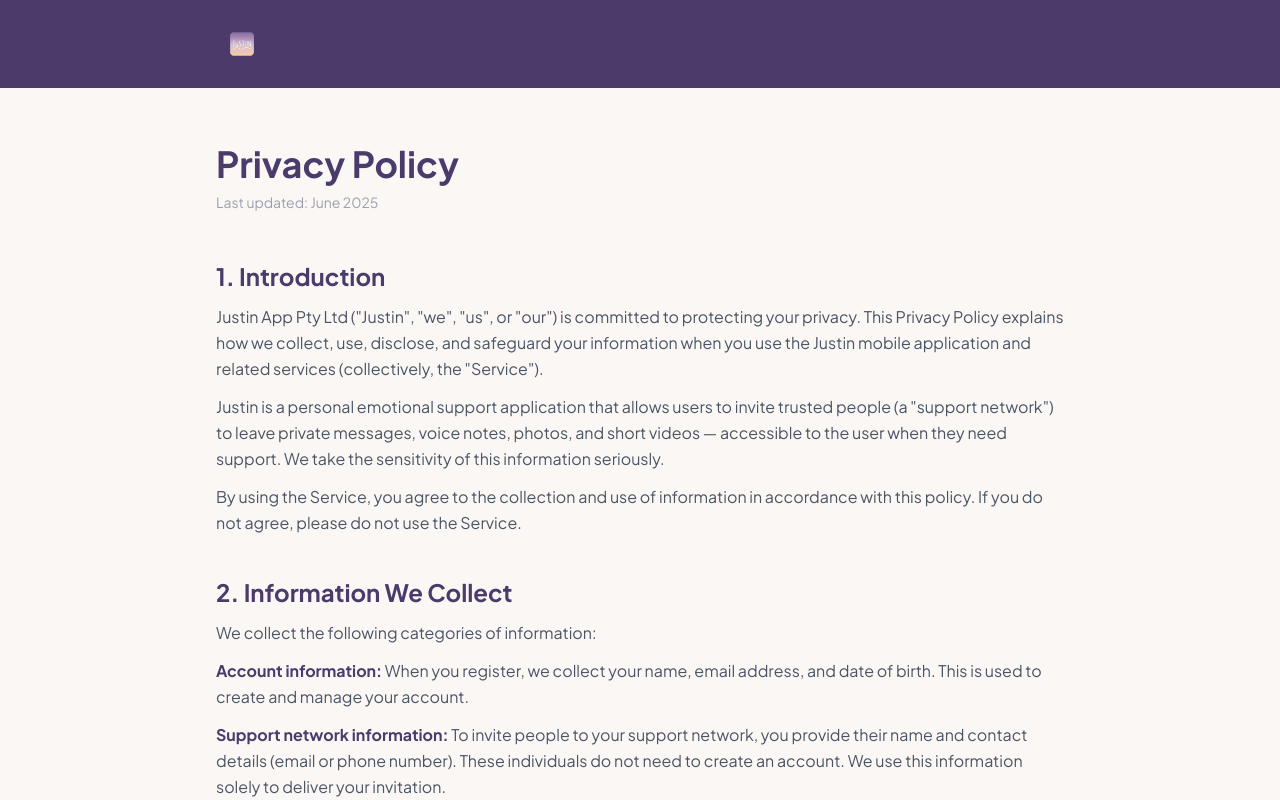
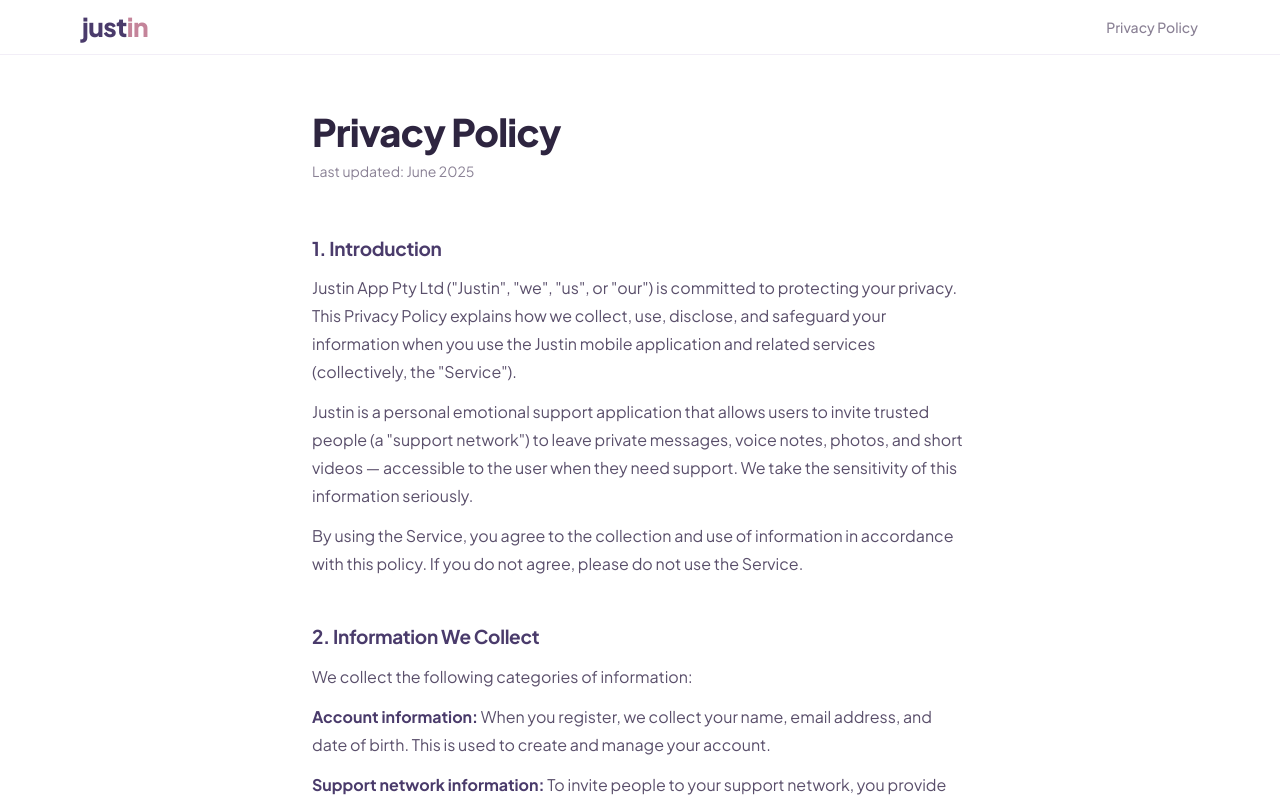
Before and after one commit to JUSTINAPP/justin-website, a Next.js app: page /privacy in a window 1280 px wide. Shown: the top 800 px of the page. Built offline with nearby package versions, Linux system fonts and the light colour scheme.

Commit message:
Update /privacy and /terms to match current site design

```diff
--- a/app/privacy/page.tsx
+++ b/app/privacy/page.tsx
@@ -1,5 +1,4 @@
 import type { Metadata } from 'next';
-import Image from 'next/image';
 import Link from 'next/link';
 
 export const metadata: Metadata = {
@@ -8,33 +7,68 @@ export const metadata: Metadata = {
 
 function Section({ title, children }: { title: string; children: React.ReactNode }) {
   return (
-    <section className="mb-10">
-      <h2 className="font-nunito font-bold text-2xl text-brand-deep mb-3">{title}</h2>
-      <div className="text-gray-600 leading-relaxed space-y-3">{children}</div>
+    <section style={{ marginBottom: 44 }}>
+      <h2
+        style={{
+          fontSize: 19,
+          fontWeight: 700,
+          color: '#4A3B6B',
+          letterSpacing: '-0.3px',
+          margin: '0 0 12px',
+        }}
+      >
+        {title}
+      </h2>
+      <div style={{ color: '#5a4f6b', lineHeight: 1.75, display: 'flex', flexDirection: 'column', gap: 12 }}>
+        {children}
+      </div>
     </section>
   );
 }
 
 export default function PrivacyPage() {
   return (
-    <div className="min-h-screen bg-brand-light">
-      <header className="bg-brand-deep px-6 py-4">
-        <div className="max-w-4xl mx-auto">
-          <Link href="/">
-            <Image
-              src="/assets/justin-logo-no-background.png"
-              alt="Justin — Home"
-              width={160}
-              height={56}
-              className="h-14 w-auto object-contain"
-            />
-          </Link>
+    <div style={{ minHeight: '100vh', background: 'white' }}>
+
+      {/* ── Header — matches Nav ── */}
+      <header
+        style={{
+          position: 'sticky',
+          top: 0,
+          zIndex: 50,
+          background: 'rgba(255,255,255,0.92)',
+          backdropFilter: 'blur(12px)',
+          WebkitBackdropFilter: 'blur(12px)',
+          borderBottom: '1px solid #f2eef7',
+        }}
+      >
+        <div className="wrap flex items-center justify-between py-3.5">
+          <a
+            href="/"
+            style={{ fontWeight: 800, fontSize: 26, letterSpacing: '-0.5px', textDecoration: 'none', lineHeight: 1 }}
+          >
+            <span style={{ color: '#4A3B6B' }}>just</span>
+            <span style={{ color: '#C4849A' }}>in</span>
+          </a>
+          <span style={{ fontSize: 14, fontWeight: 500, color: '#8a8195' }}>Privacy Policy</span>
         </div>
       </header>
 
-      <main className="max-w-4xl mx-auto px-6 py-14">
-        <h1 className="font-nunito font-bold text-4xl text-brand-deep mb-2">Privacy Policy</h1>
-        <p className="text-gray-400 text-sm mb-12">Last updated: June 2025</p>
+      {/* ── Content ── */}
+      <main style={{ maxWidth: 720, margin: '0 auto', padding: '56px 32px 96px' }}>
+        <h1
+          style={{
+            fontSize: 'clamp(28px, 4vw, 38px)',
+            fontWeight: 800,
+            letterSpacing: '-0.8px',
+            color: '#2e2540',
+            margin: '0 0 8px',
+            lineHeight: 1.1,
+          }}
+        >
+          Privacy Policy
+        </h1>
+        <p style={{ fontSize: 14, color: '#8a8195', margin: '0 0 52px' }}>Last updated: June 2025</p>
 
         <Section title="1. Introduction">
           <p>
@@ -58,29 +92,29 @@ export default function PrivacyPage() {
         <Section title="2. Information We Collect">
           <p>We collect the following categories of information:</p>
           <p>
-            <strong className="text-brand-deep">Account information:</strong> When you register,
+            <strong style={{ color: '#4A3B6B' }}>Account information:</strong> When you register,
             we collect your name, email address, and date of birth. This is used to create and
             manage your account.
           </p>
           <p>
-            <strong className="text-brand-deep">Support network information:</strong> To invite
+            <strong style={{ color: '#4A3B6B' }}>Support network information:</strong> To invite
             people to your support network, you provide their name and contact details (email or
             phone number). These individuals do not need to create an account. We use this
             information solely to deliver your invitation.
           </p>
           <p>
-            <strong className="text-brand-deep">User-generated content:</strong> Voice notes,
+            <strong style={{ color: '#4A3B6B' }}>User-generated content:</strong> Voice notes,
             photographs, short videos, and text messages uploaded by your support network members
             on your behalf are stored on our servers and associated with your account.
           </p>
           <p>
-            <strong className="text-brand-deep">Usage data:</strong> We may collect anonymised
+            <strong style={{ color: '#4A3B6B' }}>Usage data:</strong> We may collect anonymised
             information about how you interact with the Service (e.g., which features you use,
             session duration) to improve the app. This data cannot be used to identify you
             individually.
           </p>
           <p>
-            <strong className="text-brand-deep">Device information:</strong> We collect your
+            <strong style={{ color: '#4A3B6B' }}>Device information:</strong> We collect your
             device type, operating system version, and push notification token to deliver
             notifications and ensure compatibility.
           </p>
@@ -231,7 +265,7 @@ export default function PrivacyPage() {
             privacy practices, please contact us:
           </p>
           <p>
-            <strong className="text-brand-deep">Justin App Pty Ltd</strong>
+            <strong style={{ color: '#2e2540' }}>Justin App Pty Ltd</strong>
             <br />
             Email:{' '}
             <a href="mailto:hello@justinapp.com.au" className="text-brand-purple hover:underline">
@@ -247,14 +281,31 @@ export default function PrivacyPage() {
         </Section>
       </main>
 
-      <footer className="bg-brand-deep py-8 px-6 text-center">
-        <p className="text-white/30 text-sm">© 2025 Justin App. All rights reserved.</p>
-        <div className="flex justify-center gap-6 mt-2 text-white/40 text-sm">
-          <Link href="/privacy" className="hover:text-white/70 transition-colors">Privacy Policy</Link>
-          <span>·</span>
-          <Link href="/terms" className="hover:text-white/70 transition-colors">Terms</Link>
-          <span>·</span>
-          <a href="mailto:hello@justinapp.com.au" className="hover:text-white/70 transition-colors">Contact</a>
+      {/* ── Footer — matches main site Footer ── */}
+      <footer style={{ background: '#241c33' }} className="py-10">
+        <div
+          className="wrap"
+          style={{ display: 'flex', flexDirection: 'column', alignItems: 'center', gap: 14, textAlign: 'center' }}
+        >
+          <a
+            href="/"
+            style={{ fontWeight: 800, fontSize: 22, letterSpacing: '-0.5px', lineHeight: 1, textDecoration: 'none' }}
+          >
+            <span style={{ color: 'white' }}>just</span>
+            <span style={{ color: '#C4849A' }}>in</span>
+          </a>
+          <div style={{ display: 'flex', gap: 16, alignItems: 'center', color: 'rgba(255,255,255,0.45)', fontSize: 13 }}>
+            <Link href="/privacy" style={{ color: 'inherit', textDecoration: 'none' }}>Privacy</Link>
+            <span>·</span>
+            <Link href="/terms" style={{ color: 'inherit', textDecoration: 'none' }}>Terms</Link>
+            <span>·</span>
+            <a href="mailto:hello@justinapp.com.au" style={{ color: 'inherit', textDecoration: 'none' }}>
+              hello@justinapp.com.au
+            </a>
+          </div>
+          <p style={{ color: 'rgba(255,255,255,0.35)', fontSize: 12, fontStyle: 'italic', margin: 0 }}>
+            Just in case. Just in time. Just in touch.
+          </p>
         </div>
       </footer>
     </div>
--- a/app/terms/page.tsx
+++ b/app/terms/page.tsx
@@ -1,5 +1,4 @@
 import type { Metadata } from 'next';
-import Image from 'next/image';
 import Link from 'next/link';
 
 export const metadata: Metadata = {
@@ -8,33 +7,68 @@ export const metadata: Metadata = {
 
 function Section({ title, children }: { title: string; children: React.ReactNode }) {
   return (
-    <section className="mb-10">
-      <h2 className="font-nunito font-bold text-2xl text-brand-deep mb-3">{title}</h2>
-      <div className="text-gray-600 leading-relaxed space-y-3">{children}</div>
+    <section style={{ marginBottom: 44 }}>
+      <h2
+        style={{
+          fontSize: 19,
+          fontWeight: 700,
+          color: '#4A3B6B',
+          letterSpacing: '-0.3px',
+          margin: '0 0 12px',
+        }}
+      >
+        {title}
+      </h2>
+      <div style={{ color: '#5a4f6b', lineHeight: 1.75, display: 'flex', flexDirection: 'column', gap: 12 }}>
+        {children}
+      </div>
     </section>
   );
 }
 
 export default function TermsPage() {
   return (
-    <div className="min-h-screen bg-brand-light">
-      <header className="bg-brand-deep px-6 py-4">
-        <div className="max-w-4xl mx-auto">
-          <Link href="/">
-            <Image
-              src="/assets/justin-logo-no-background.png"
-              alt="Justin — Home"
-              width={160}
-              height={56}
-              className="h-14 w-auto object-contain"
-            />
-          </Link>
+    <div style={{ minHeight: '100vh', background: 'white' }}>
+
+      {/* ── Header — matches Nav ── */}
+      <header
+        style={{
+          position: 'sticky',
+          top: 0,
+          zIndex: 50,
+          background: 'rgba(255,255,255,0.92)',
+          backdropFilter: 'blur(12px)',
+          WebkitBackdropFilter: 'blur(12px)',
+          borderBottom: '1px solid #f2eef7',
+        }}
+      >
+        <div className="wrap flex items-center justify-between py-3.5">
+          <a
+            href="/"
+            style={{ fontWeight: 800, fontSize: 26, letterSpacing: '-0.5px', textDecoration: 'none', lineHeight: 1 }}
+          >
+            <span style={{ color: '#4A3B6B' }}>just</span>
+            <span style={{ color: '#C4849A' }}>in</span>
+          </a>
+          <span style={{ fontSize: 14, fontWeight: 500, color: '#8a8195' }}>Terms of Service</span>
         </div>
       </header>
 
-      <main className="max-w-4xl mx-auto px-6 py-14">
-        <h1 className="font-nunito font-bold text-4xl text-brand-deep mb-2">Terms of Service</h1>
-        <p className="text-gray-400 text-sm mb-12">Last updated: June 2025</p>
+      {/* ── Content ── */}
+      <main style={{ maxWidth: 720, margin: '0 auto', padding: '56px 32px 96px' }}>
+        <h1
+          style={{
+            fontSize: 'clamp(28px, 4vw, 38px)',
+            fontWeight: 800,
+            letterSpacing: '-0.8px',
+            color: '#2e2540',
+            margin: '0 0 8px',
+            lineHeight: 1.1,
+          }}
+        >
+          Terms of Service
+        </h1>
+        <p style={{ fontSize: 14, color: '#8a8195', margin: '0 0 52px' }}>Last updated: June 2025</p>
 
         <Section title="1. Acceptance of Terms">
           <p>
@@ -143,7 +177,7 @@ export default function TermsPage() {
 
         <Section title="7. Mental Health Disclaimer">
           <p>
-            <strong className="text-brand-deep">
+            <strong style={{ color: '#2e2540' }}>
               Justin is not a crisis service, medical device, or mental health treatment.
             </strong>{' '}
             The content provided through Justin reflects the personal messages of your support
@@ -176,15 +210,9 @@ export default function TermsPage() {
             <li>Use the Service for any unlawful purpose or in violation of these Terms</li>
             <li>Attempt to gain unauthorised access to any part of the Service or its systems</li>
             <li>Interfere with or disrupt the integrity or performance of the Service</li>
-            <li>
-              Use automated tools to scrape, crawl, or extract data from the Service
-            </li>
-            <li>
-              Reverse engineer, decompile, or disassemble any part of the Service
-            </li>
-            <li>
-              Create multiple accounts for the purpose of abuse or circumventing restrictions
-            </li>
+            <li>Use automated tools to scrape, crawl, or extract data from the Service</li>
+            <li>Reverse engineer, decompile, or disassemble any part of the Service</li>
+            <li>Create multiple accounts for the purpose of abuse or circumventing restrictions</li>
           </ul>
         </Section>
 
@@ -253,7 +281,7 @@ export default function TermsPage() {
         <Section title="14. Contact Us">
           <p>If you have any questions about these Terms, please contact us:</p>
           <p>
-            <strong className="text-brand-deep">Justin App Pty Ltd</strong>
+            <strong style={{ color: '#2e2540' }}>Justin App Pty Ltd</strong>
             <br />
             Email:{' '}
             <a href="mailto:hello@justinapp.com.au" className="text-brand-purple hover:underline">
@@ -263,14 +291,31 @@ export default function TermsPage() {
         </Section>
       </main>
 
-      <footer className="bg-brand-deep py-8 px-6 text-center">
-        <p className="text-white/30 text-sm">© 2025 Justin App. All rights reserved.</p>
-        <div className="flex justify-center gap-6 mt-2 text-white/40 text-sm">
-          <Link href="/privacy" className="hover:text-white/70 transition-colors">Privacy Policy</Link>
-          <span>·</span>
-          <Link href="/terms" className="hover:text-white/70 transition-colors">Terms</Link>
-          <span>·</span>
-          <a href="mailto:hello@justinapp.com.au" className="hover:text-white/70 transition-colors">Contact</a>
+      {/* ── Footer — matches main site Footer ── */}
+      <footer style={{ background: '#241c33' }} className="py-10">
+        <div
+          className="wrap"
+          style={{ display: 'flex', flexDirection: 'column', alignItems: 'center', gap: 14, textAlign: 'center' }}
+        >
+          <a
+            href="/"
+            style={{ fontWeight: 800, fontSize: 22, letterSpacing: '-0.5px', lineHeight: 1, textDecoration: 'none' }}
+          >
+            <span style={{ color: 'white' }}>just</span>
+            <span style={{ color: '#C4849A' }}>in</span>
+          </a>
+          <div style={{ display: 'flex', gap: 16, alignItems: 'center', color: 'rgba(255,255,255,0.45)', fontSize: 13 }}>
+            <Link href="/privacy" style={{ color: 'inherit', textDecoration: 'none' }}>Privacy</Link>
+            <span>·</span>
+            <Link href="/terms" style={{ color: 'inherit', textDecoration: 'none' }}>Terms</Link>
+            <span>·</span>
+            <a href="mailto:hello@justinapp.com.au" style={{ color: 'inherit', textDecoration: 'none' }}>
+              hello@justinapp.com.au
+            </a>
+          </div>
+          <p style={{ color: 'rgba(255,255,255,0.35)', fontSize: 12, fontStyle: 'italic', margin: 0 }}>
+            Just in case. Just in time. Just in touch.
+          </p>
         </div>
       </footer>
     </div>
```
